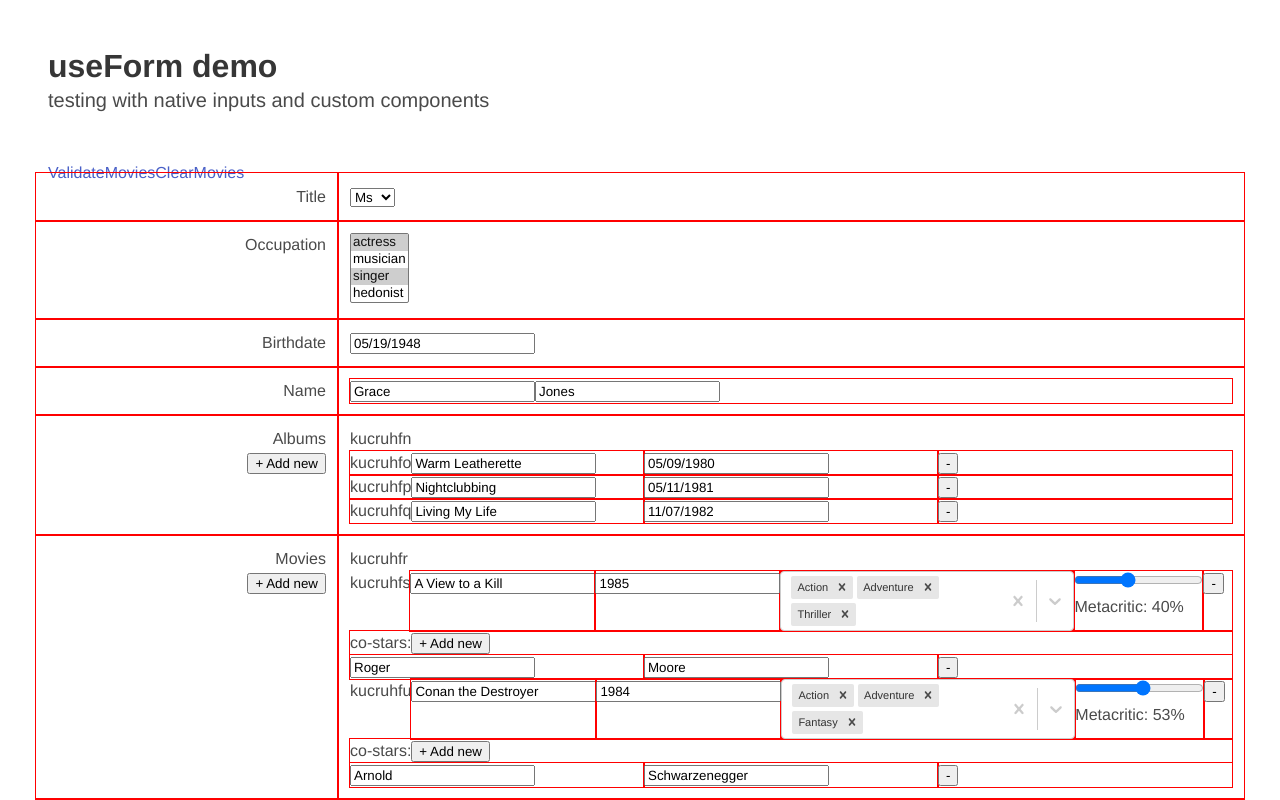
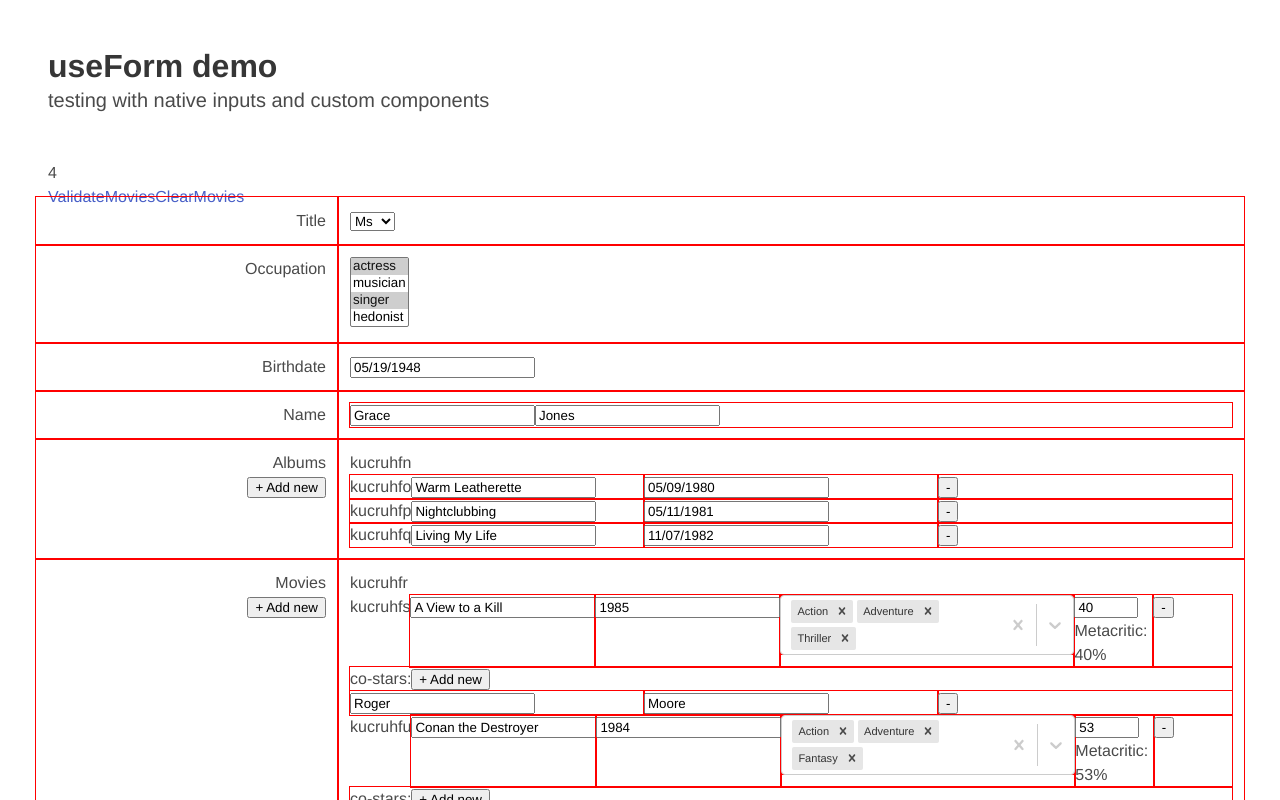
Before and after one commit to rvision/useForm, a React app: page / in a window 1280 px wide. Shown: the top 800 px of the page. Built offline with nearby package versions, Linux system fonts and the light colour scheme.

Commit message:
refactored pure functions, moved out of the hook scope

```diff
--- a/src/Demo.jsx
+++ b/src/Demo.jsx
@@ -4,6 +4,8 @@ import 'react-datepicker/dist/react-datepicker.css';
 import Select from 'react-select';
 import * as yup from 'yup';
 import useForm, { yupResolver } from './useForm';
+
+let renderCount = 0;
 
 const schema = yup.object().shape({
 	title: yup.string().nullable().min(1).required('Title is required'),
@@ -59,10 +61,9 @@ const Demo = () => {
 	const { getValue, values, setValue, register, trigger, handleSubmit, key, prepend, append, remove, hasError, clearError, Error, reset, formState } = useForm({
 		defaultValues: defaultModel,
 		mode: 'onSubmit',
-		// mode: 'onSubmit',
+		// mode: 'onBlur',
 		// mode: 'onChange',
-		// reValidateMode: 'onChange',
-		shouldFocusError: false,
+		shouldFocusError: true,
 		resolver: yupResolver(schema),
 	});
 
@@ -79,12 +80,14 @@ const Demo = () => {
 		reset();
 	};
 
-	console.log('Errors', errors);
+	renderCount += 1;
+	console.log('Errors', renderCount, errors);
 	// console.log('values', values);
 	// console.log('defaultModel', defaultModel);
 
 	return (
 		<div>
+			<h5>{renderCount}</h5>
 			<h5>{isDirty && <>Dirty</>}</h5>
 			<a
 				onClick={() => {
@@ -198,6 +201,15 @@ const Demo = () => {
 							+ Add new
 						</button>
 
+						{/* <button
+							onClick={e => {
+								e.preventDefault();
+								clearError('albums');
+							}}
+						>
+							Trigger
+						</button> */}
+
 						{hasError(`albums`) && <span className="error">{errors.albums.message}</span>}
 					</div>
 				</div>
@@ -303,7 +315,7 @@ const Demo = () => {
 									</div>
 
 									<div className="column">
-										<input type="range" min="0" max="100" step="1" className="range slider is-fullwidth" {...register(`movies.${idx}.metaCritic`)} />
+										<input type="number" min="0" max="100" step="1" className="range slider is-fullwidth" {...register(`movies.${idx}.metaCritic`)} />
 										Metacritic: {getValue(`movies[${idx}].metaCritic`)}%
 										{hasError(`movies.${idx}.metaCritic`) && <span className="error">{errors.movies[idx].metaCritic.message}</span>}
 									</div>
--- a/src/useForm.js
+++ b/src/useForm.js
@@ -1,3 +1,4 @@
+/* eslint-disable no-underscore-dangle */
 import React, { useCallback, useEffect, useRef, useState } from 'react';
 import useKey from './useKey';
 
@@ -5,7 +6,7 @@ const isNumber = num => !Number.isNaN(num);
 
 const splitRegEx = /\[([^\]]+)\]/g;
 let splitCache = {};
-const extractPath = string => {
+const _extractPath = string => {
 	if (!string) {
 		return [];
 	}
@@ -17,7 +18,7 @@ const extractPath = string => {
 	return split;
 };
 
-const clone = obj => {
+const _clone = obj => {
 	if (typeof obj !== 'object' || obj === null) {
 		return obj;
 	}
@@ -28,14 +29,14 @@ const clone = obj => {
 
 	if (Array.isArray(obj)) {
 		return obj.reduce((arr, item, i) => {
-			arr[i] = clone(item);
+			arr[i] = _clone(item);
 			return arr;
 		}, []);
 	}
 
 	if (obj instanceof Object) {
 		return Object.keys(obj).reduce((newObj, key) => {
-			newObj[key] = clone(obj[key]);
+			newObj[key] = _clone(obj[key]);
 			return newObj;
 		}, {});
 	}
@@ -43,9 +44,9 @@ const clone = obj => {
 	return obj;
 };
 
-const getDeep = (fullPath, source) => {
+const _getNested = (fullPath, source) => {
 	if (!Array.isArray(fullPath)) {
-		return getDeep(extractPath(fullPath), source);
+		return _getNested(_extractPath(fullPath), source);
 	}
 
 	if (source === undefined) {
@@ -71,15 +72,15 @@ const getDeep = (fullPath, source) => {
 		if (fullPath.length === 2) {
 			return source[path][idx];
 		}
-		return getDeep(fullPath.slice(2), source[path][idx]);
+		return _getNested(fullPath.slice(2), source[path][idx]);
 	}
 
-	return getDeep(fullPath.slice(1), source[path]);
+	return _getNested(fullPath.slice(1), source[path]);
 };
 
-const setDeep = (fullPath, target, value) => {
+const _setNested = (fullPath, target, value) => {
 	if (!Array.isArray(fullPath)) {
-		setDeep(extractPath(fullPath), target, value);
+		_setNested(_extractPath(fullPath), target, value);
 		return;
 	}
 
@@ -105,17 +106,17 @@ const setDeep = (fullPath, target, value) => {
 		if (fullPath.length === 2) {
 			target[path][idx] = value;
 		} else {
-			setDeep(fullPath.slice(2), target[path][idx], value);
+			_setNested(fullPath.slice(2), target[path][idx], value);
 		}
 	} else {
 		target[path] = target[path] === undefined ? {} : { ...target[path] };
-		setDeep(fullPath.slice(1), target[path], value);
+		_setNested(fullPath.slice(1), target[path], value);
 	}
 };
 
-const deleteDeepEntry = (fullPath, target) => {
+const _deleteNested = (fullPath, target) => {
 	if (!Array.isArray(fullPath)) {
-		deleteDeepEntry(extractPath(fullPath), target);
+		_deleteNested(_extractPath(fullPath), target);
 		return;
 	}
 
@@ -139,21 +140,21 @@ const deleteDeepEntry = (fullPath, target) => {
 		if (fullPath.length === 2) {
 			delete target[path][idx];
 		} else {
-			deleteDeepEntry(fullPath.slice(2), target[path][idx]);
+			_deleteNested(fullPath.slice(2), target[path][idx]);
 		}
 	} else {
-		deleteDeepEntry(fullPath.slice(1), target[path][idx]);
+		_deleteNested(fullPath.slice(1), target[path][idx]);
 	}
 };
 
 // removes all entries to the root of the object
-const deleteDeepToRoot = (fullPath, target) => {
+const _deleteNestedToRoot = (fullPath, target) => {
 	if (!Array.isArray(fullPath)) {
-		deleteDeepToRoot(extractPath(fullPath), target);
+		_deleteNestedToRoot(_extractPath(fullPath), target);
 		return;
 	}
 
-	deleteDeepEntry(fullPath, target);
+	_deleteNested(fullPath, target);
 
 	// make array of paths to the root of the object, starting from deepest one
 	const pathsToRoot = fullPath.map((part, idx) => {
@@ -162,79 +163,102 @@ const deleteDeepToRoot = (fullPath, target) => {
 
 	// delete paths from deepest to shallowest
 	pathsToRoot.forEach(path => {
-		const value = getDeep(path, target);
+		const value = _getNested(path, target);
 		if (value !== undefined) {
 			if (Array.isArray(value)) {
 				// check if array is empty (no items) or each of them is undefined/empty
 				if (value.length === 0 || value.every(item => Object.keys(item || {}).length === 0)) {
-					deleteDeepEntry(path, target);
+					_deleteNested(path, target);
 				}
 			} // check if object is empty
 			else if (Object.keys(value || {}).length === 0) {
-				deleteDeepEntry(path, target);
+				_deleteNested(path, target);
 			}
 		}
 	});
+};
+
+// clears error if exists and not array of errors (root array arror, e.g. min items)
+const _clearObjectError = (fullPath, targetErrors) => {
+	const arrError = _getNested(fullPath, targetErrors);
+	if (arrError && !Array.isArray(arrError)) {
+		const newErrors = { ...targetErrors };
+		_deleteNestedToRoot(fullPath, newErrors);
+		return newErrors;
+	}
+	return targetErrors;
+};
+
+// shifts errors in array for prepend/remove operations
+const _shiftErrors = (fullPath, targetErrors, callback) => {
+	const arrError = _getNested(fullPath, targetErrors);
+	if (arrError && Array.isArray(arrError)) {
+		const newErrors = { ...targetErrors };
+		const newArrErrrors = callback([...arrError]);
+		_setNested(fullPath, newErrors, newArrErrrors);
+		return newErrors;
+	}
+	return targetErrors;
 };
 
 const useForm = ({ defaultValues = {}, mode = 'onSubmit', shouldFocusError = false, resolver = () => {} }) => {
 	const [values, setValues] = useState(defaultValues);
 	const [errors, setErrors] = useState({});
 	const [isTouched, setIsTouched] = useState(false);
+	const isDirty = useRef(false);
 	const defaultValuesJSON = useRef('');
 	const refsMap = useRef(new Map());
-	const isDirty = useRef(false);
 	const key = useKey();
 
 	useEffect(() => {
 		defaultValuesJSON.current = JSON.stringify(defaultValues);
 		isDirty.current = false;
-		setValues(clone(defaultValues));
+		setValues(_clone(defaultValues));
 	}, [defaultValues]);
 
 	useEffect(() => {
 		return () => {
-			// cleanup
-			refsMap.current = new Map();
-			splitCache = {};
+			splitCache = {}; // cleanup
 		};
 	}, []);
 
-	const hasError = (fullPath = null) => {
+	const hasError = (fullPath = null, targetErrors = errors) => {
 		if (fullPath === null) {
-			return Object.keys(errors || {}).length > 0;
+			return Object.keys(targetErrors || {}).length > 0;
 		}
-		return getDeep(fullPath, errors) !== undefined;
+		return _getNested(fullPath, targetErrors) !== undefined;
 	};
 
-	const clearError = fullPath => {
+	const clearError = (fullPath, targetErrors = errors) => {
 		if (hasError(fullPath)) {
-			const newErrors = { ...errors };
-			deleteDeepToRoot(fullPath, newErrors);
+			const newErrors = { ...targetErrors };
+			_deleteNestedToRoot(fullPath, newErrors);
 			setErrors(newErrors);
+			return newErrors;
 		}
+		return targetErrors;
 	};
 
 	const trigger = (fullPath = null, newValues = values) => {
 		const newValidation = resolver(newValues) || {};
-		const error = getDeep(fullPath, newValidation);
-		const newErrors = { ...errors };
-		deleteDeepToRoot(fullPath, newErrors);
+		const error = _getNested(fullPath, newValidation);
+		const newErrors = { ...newValidation };
+		_deleteNestedToRoot(fullPath, newErrors);
 		if (error !== undefined) {
-			setDeep(fullPath, newErrors, error);
+			_setNested(fullPath, newErrors, error);
 		}
 		setErrors(newErrors);
 		return newErrors;
 	};
 
 	const getValue = fullPath => {
-		return getDeep(fullPath, values);
+		return _getNested(fullPath, values);
 	};
 
 	const setValue = (fullPath, value, validate = true) => {
 		setValues(values => {
 			const newValues = { ...values };
-			setDeep(fullPath, newValues, value);
+			_setNested(fullPath, newValues, value);
 			isDirty.current = defaultValuesJSON.current !== JSON.stringify(newValues);
 
 			if (validate) {
@@ -243,7 +267,7 @@ const useForm = ({ defaultValues = {}, mode = 'onSubmit', shouldFocusError = fal
 						trigger(fullPath, newValues);
 					}
 				}
-				if (mode === 'onChange' || mode === 'onBlur') {
+				if (mode === 'onChange') {
 					trigger(fullPath, newValues);
 				}
 			}
@@ -255,50 +279,41 @@ const useForm = ({ defaultValues = {}, mode = 'onSubmit', shouldFocusError = fal
 		}
 	};
 
-	const clearArrayObjectError = fullPath => {
-		const arrError = getDeep(fullPath, errors);
-		if (arrError && !Array.isArray(arrError)) {
-			const newErrors = { ...errors };
-			deleteDeepToRoot(fullPath, newErrors);
-			setErrors(newErrors);
-		}
-	};
+	const append = (fullPath, object) => {
+		const newArr = [..._getNested(fullPath, values), object];
+		setValue(fullPath, newArr, false);
 
-	const moveErrors = (fullPath, callback) => {
-		const arrError = getDeep(fullPath, errors);
-		if (arrError && Array.isArray(arrError)) {
-			const newErrors = { ...errors };
-			const newArrErrrors = callback([...arrError]);
-			setDeep(fullPath, newErrors, newArrErrrors);
-			setErrors(newErrors);
-		}
-	};
+		const newErrors = _clearObjectError(fullPath, errors);
+		setErrors(newErrors);
 
-	const append = (fullPath, object) => {
-		clearArrayObjectError(fullPath);
-		const newArr = [...getDeep(fullPath, values), object];
-		setValue(fullPath, newArr, false);
+		return newArr;
 	};
 
 	const prepend = (fullPath, object) => {
-		clearArrayObjectError(fullPath);
-		const newArr = [object, ...getDeep(fullPath, values)];
+		const newArr = [object, ..._getNested(fullPath, values)];
 		setValue(fullPath, newArr, false);
 
-		moveErrors(fullPath, arrErrors => [undefined, ...arrErrors]);
+		let newErrors = _clearObjectError(fullPath, errors);
+		newErrors = _shiftErrors(fullPath, newErrors, arrErrors => [undefined, ...arrErrors]);
+		setErrors(newErrors);
+
+		return newArr;
 	};
 
 	const remove = (fullPath, idx) => {
-		clearArrayObjectError(fullPath);
-		const newArr = [...getDeep(fullPath, values)];
+		const newArr = [..._getNested(fullPath, values)];
 		newArr.splice(idx, 1);
 		setValue(fullPath, newArr, false);
-		clearError(`${fullPath}.${idx}`);
 
-		moveErrors(fullPath, arrErrors => {
+		let newErrors = _clearObjectError(fullPath, errors);
+		newErrors = clearError(`${fullPath}.${idx}`, newErrors);
+		newErrors = _shiftErrors(fullPath, newErrors, arrErrors => {
 			arrErrors.splice(idx, 1);
 			return arrErrors;
 		});
+		setErrors(newErrors);
+
+		return newArr;
 	};
 
 	const onChange = e => {
@@ -314,9 +329,13 @@ const useForm = ({ defaultValues = {}, mode = 'onSubmit', shouldFocusError = fal
 				value = parseInt(value, 10);
 				break;
 			case 'number':
-				value = Number.parseFloat(value);
-				if (!isNumber(value)) {
-					value = undefined;
+				if (value === '') {
+					value = null;
+				} else {
+					value = Number.parseFloat(value);
+					if (!isNumber(value)) {
+						value = undefined;
+					}
 				}
 				break;
 			case 'file':
@@ -331,7 +350,7 @@ const useForm = ({ defaultValues = {}, mode = 'onSubmit', shouldFocusError = fal
 
 	const onBlur = name => {
 		return () => {
-			if (getDeep(name, trigger(name))) {
+			if (_getNested(name, trigger(name))) {
 				if (shouldFocusError === true) {
 					refsMap.current.get(name).focus();
 				}
@@ -339,22 +358,22 @@ const useForm = ({ defaultValues = {}, mode = 'onSubmit', shouldFocusError = fal
 		};
 	};
 
-	const handleSubmit = onSubmitHandler => {
+	const handleSubmit = handler => {
 		return e => {
 			if (e && e.preventDefault) {
 				e.preventDefault();
 			}
 
-			const errors = resolver(values) || {};
-			setErrors(errors);
-			if (Object.keys(errors).length === 0) {
-				onSubmitHandler(values);
+			const newErrors = resolver(values) || {};
+			setErrors(newErrors);
+			if (!hasError(null, newErrors)) {
+				handler(values);
 			}
 		};
 	};
 
 	const reset = (model = defaultValues, validate = true) => {
-		const newValues = clone(model);
+		const newValues = _clone(model);
 		setValues(newValues);
 		setIsTouched(false);
 		isDirty.current = false;
@@ -367,9 +386,6 @@ const useForm = ({ defaultValues = {}, mode = 'onSubmit', shouldFocusError = fal
 		const props = {
 			name,
 			onChange,
-			ref: element => {
-				refsMap.current.set(name, element);
-			},
 		};
 
 		const value = getValue(name);
@@ -390,7 +406,7 @@ const useForm = ({ defaultValues = {}, mode = 'onSubmit', shouldFocusError = fal
 	};
 
 	const Error = ({ for: path, children }) => {
-		const err = getDeep(path, errors);
+		const err = _getNested(path, errors);
 		if (!err) {
 			return false;
 		}
@@ -434,7 +450,7 @@ export const yupResolver = schema => {
 					message: error.message,
 					type: error.type,
 				};
-				setDeep(error.path, errors, err);
+				_setNested(error.path, errors, err);
 			});
 		}
 		return errors;
```
Also changed, not shown: TODO.txt.
